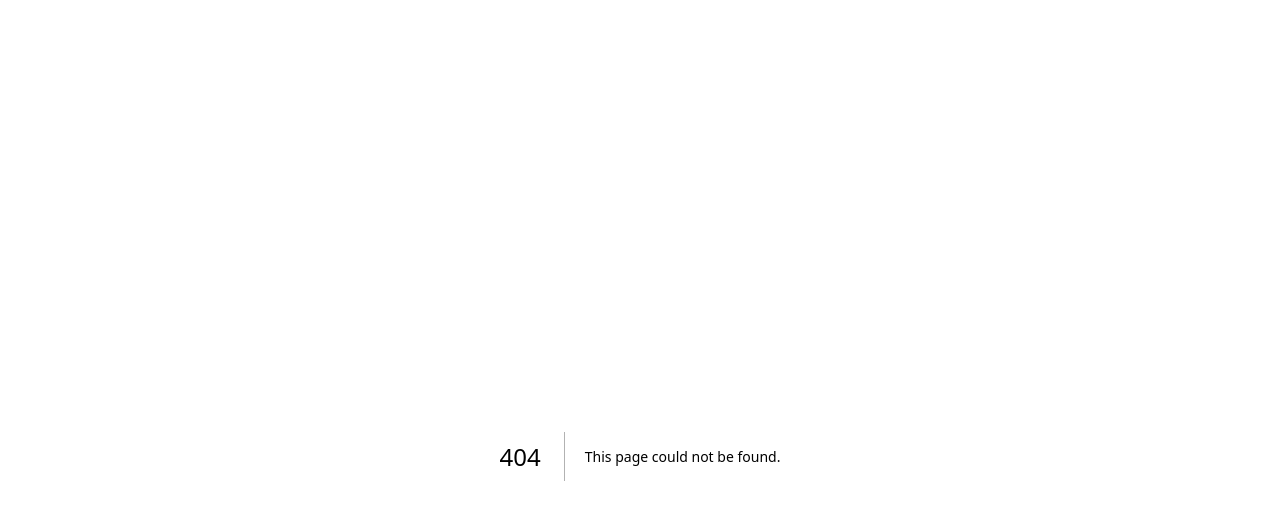
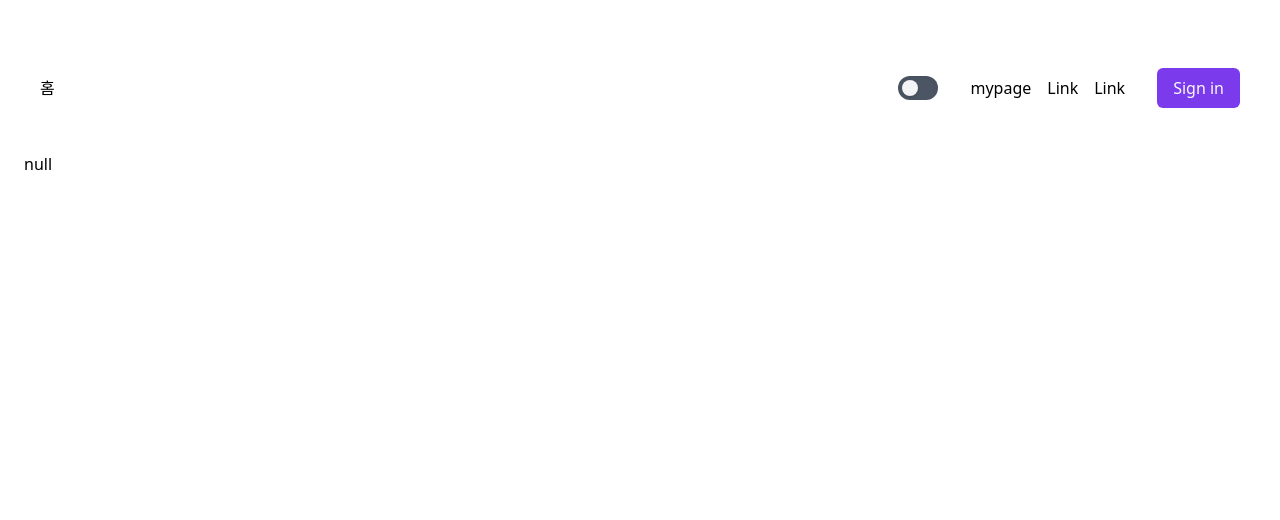
Before and after one commit to ShineTiger/my-kidney, a Next.js app: page /mypage in a window 1280 px wide. Before the commit this address had no page. Shown: the top 520 px of the page. Built offline with nearby package versions, Linux system fonts and the light colour scheme; no server answers.

Commit message:
:construction: NextAuth로 얻은 구글OAuth session을 임시 mypage에 띄움

```diff
--- a/components/header.tsx
+++ b/components/header.tsx
@@ -57,9 +57,7 @@ export default function Header({ title }: LayoutProps) {
           </span>
         </label>
         <div className="space-x-4">
-          <a rel="noopener noreferrer" href="#">
-            Link
-          </a>
+          <Link href={"/mypage"}>mypage</Link>
           <a rel="noopener noreferrer" href="#">
             Link
           </a>
--- /dev/null
+++ b/pages/api/users/session.tsx
@@ -0,0 +1,12 @@
+import { NextApiRequest, NextApiResponse } from "next";
+import { getServerSession } from "next-auth";
+import React from "react";
+import { authOptions } from "../auth/[...nextauth]";
+
+export default async function nextSession(
+  req: NextApiRequest,
+  res: NextApiResponse
+) {
+  const session = await getServerSession(req, res, authOptions);
+  res.send(JSON.stringify(session, null, 2));
+}
--- /dev/null
+++ b/pages/mypage.tsx
@@ -0,0 +1,9 @@
+import Layout from "@/components/layout";
+import { useSession } from "next-auth/react";
+import React from "react";
+
+export default function mypage() {
+  const { data } = useSession();
+
+  return <Layout>{JSON.stringify(data, null, 2)}</Layout>;
+}
```
